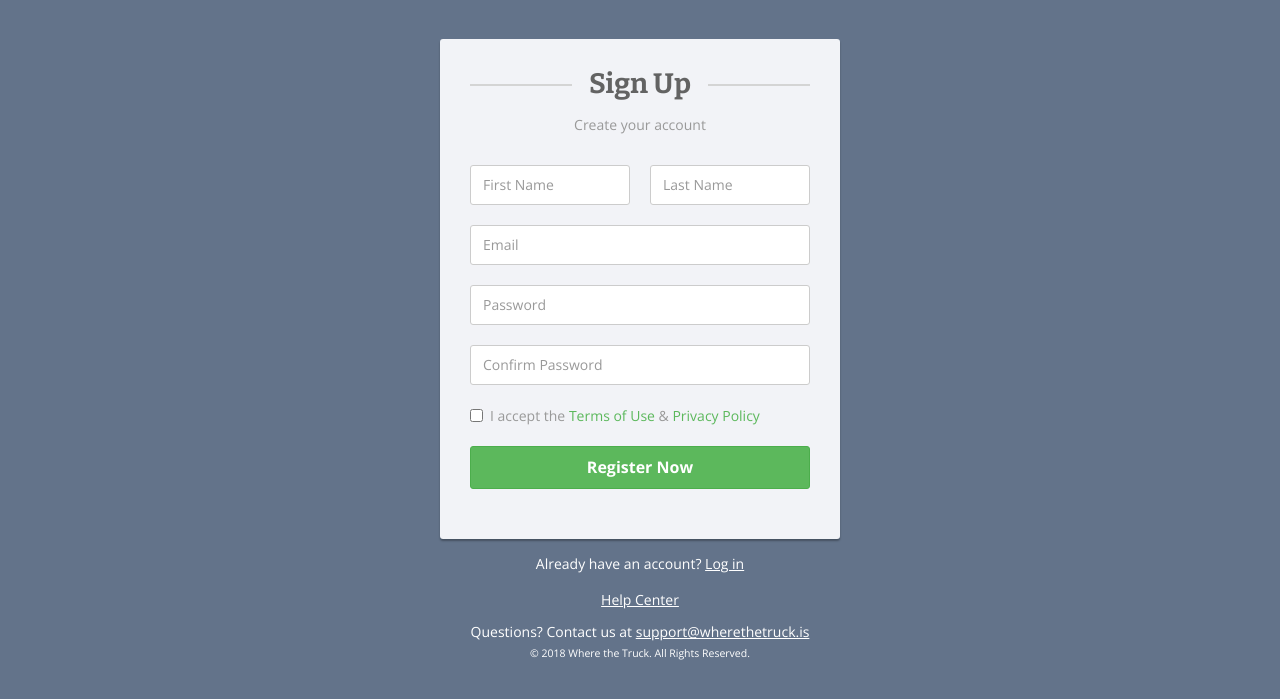
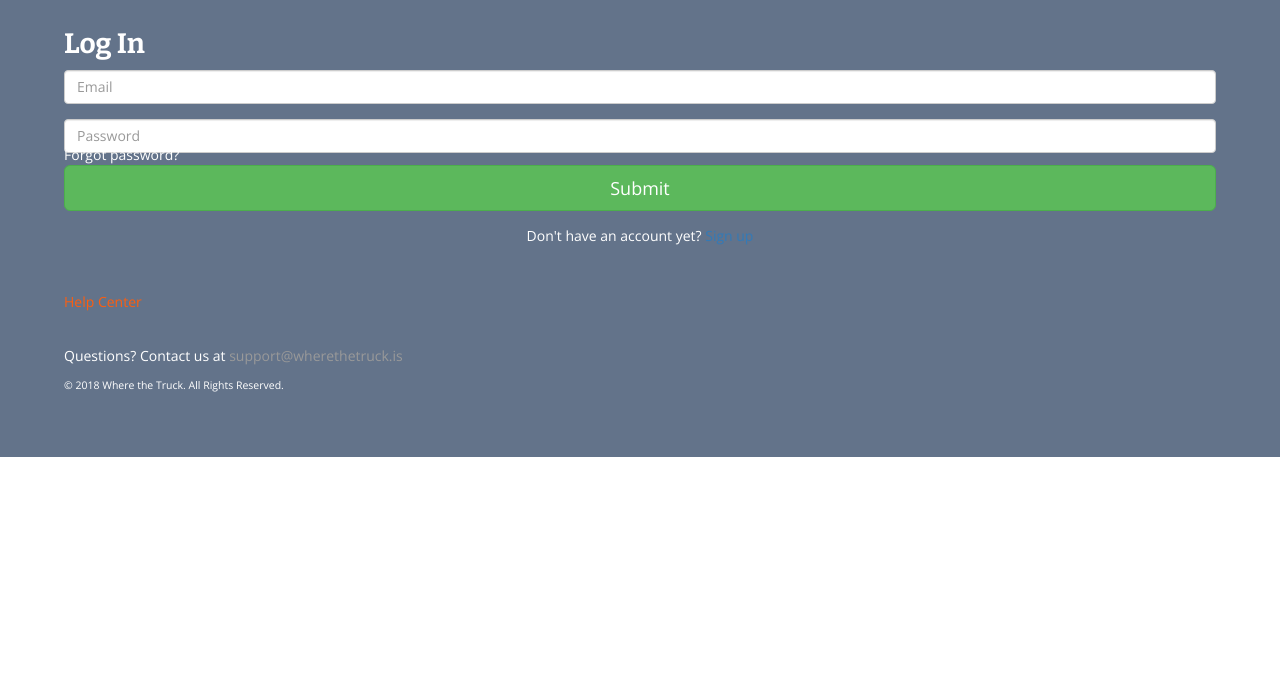
Before and after one commit to elizabethbarr/foodtruck, a website: page app/index.html in a window 1280 px wide. Shown: the part 55-754 px from the top of the page. Drawn offline with nearby package versions, Linux system fonts and the light colour scheme; files that its build step writes are made by us from their sources.

Commit message:
removed Bootstrap forms, restored altfooter html and css

```diff
--- a/app/index.html
+++ b/app/index.html
@@ -53,37 +53,24 @@
   </div>
  </nav>
 
-<div class="signup-container">
-  <div class="signup-form">
+  <div class="login-container">
+    <div class="signup-form">
     <form action="/examples/actions/confirmation.php" method="post">
-    <h2>Sign Up</h2>
-    <p class="hint-text">Create your account</p>
-        <div class="form-group">
-      <div class="row">
-        <div class="col-xs-6"><input type="text" class="form-control" name="first_name" placeholder="First Name" required="required"></div>
-        <div class="col-xs-6"><input type="text" class="form-control" name="last_name" placeholder="Last Name" required="required"></div>
-      </div>
-        </div>
+    <h2>Log In</h2>
         <div class="form-group">
           <input type="email" class="form-control" name="email" placeholder="Email" required="required">
         </div>
     <div class="form-group">
             <input type="password" class="form-control" name="password" placeholder="Password" required="required">
         </div>
+    <div class="forgot" style="margin-top:-2%">Forgot password?</div>
     <div class="form-group">
-            <input type="password" class="form-control" name="confirm_password" placeholder="Confirm Password" required="required">
-        </div>
-        <div class="form-group">
-      <label class="checkbox-inline"><input type="checkbox" required="required"> I accept the <a href="termsconditions">Terms of Use</a> &amp; <a href="privacy">Privacy Policy</a></label>
-    </div>
-    <div class="form-group">
-            <button type="submit" class="btn btn-success btn-lg btn-block">Register Now</button>
+            <button type="submit" class="btn btn-success btn-lg btn-block">Submit</button>
         </div>
     </form>
-  <div class="text-center">Already have an account? <a href="login">Log in</a></div>
-
+  <div class="text-center">Don't have an account yet? <a href="signup">Sign up</a></div>
   <div class="alt-footer" style="margin-top: 4%; text-decoration: none"><a href="help" class="orangelink">Help Center</a></div>
   <div class="alt-footer" style="margin-top: 3%; text-decoration: none">Questions? Contact us at <a class="graylink" href="mailto:support@wherethetruck.is">support@wherethetruck.is</a></div>
   <div class="alt-footer" style="margin-top: 1%; font-size: 0.75em">&copy; 2018 Where the Truck. All Rights Reserved.</div>
+</div>
  </div>
-</div>
--- a/app/styles/main.css
+++ b/app/styles/main.css
@@ -477,6 +477,14 @@ h3 {
   padding-bottom: 2%;
 }
 
+/* login.html */
+.login-container {
+  padding: 5%;
+  color: #fff;
+  background: #63738a;
+  font-family: 'Open Sans', sans-serif;
+}
+
 /* press.html */
 .press-container {
   padding: 5% 10% 5% 20%;
@@ -497,95 +505,6 @@ h3 {
   font-family: 'Open Sans', sans-serif;
 }
 
-  .form-control {
-    height: 40px;
-    box-shadow: none;
-    color: #969fa4;
-  }
-
-  .form-control:focus{
-    border-color: #5cb85c;
-  }
-    .form-control, .btn{
-        border-radius: 3px;
-    }
-  .signup-form{
-    width: 400px;
-    margin: 0 auto;
-    padding: 30px 0;
-  }
-  .signup-form h2{
-    color: #636363;
-        margin: 0 0 15px;
-    position: relative;
-    text-align: center;
-    }
-  .signup-form h2:before, .signup-form h2:after{
-    content: "";
-    height: 2px;
-    width: 30%;
-    background: #d4d4d4;
-    position: absolute;
-    top: 50%;
-    z-index: 2;
-  }
-  .signup-form h2:before{
-    left: 0;
-  }
-  .signup-form h2:after{
-    right: 0;
-  }
-    .signup-form .hint-text{
-    color: #999;
-    margin-bottom: 30px;
-    text-align: center;
-  }
-    .signup-form form{
-    color: #999;
-    border-radius: 3px;
-      margin-bottom: 15px;
-        background: #f2f3f7;
-        box-shadow: 0px 2px 2px rgba(0, 0, 0, 0.3);
-        padding: 30px;
-    }
-  .signup-form .form-group{
-    margin-bottom: 20px;
-  }
-  .signup-form input[type="checkbox"]{
-    margin-top: 3px;
-  }
-  .signup-form .btn{
-        font-size: 16px;
-        font-weight: bold;
-    min-width: 140px;
-        outline: none !important;
-    }
-  .signup-form .row div:first-child{
-    padding-right: 10px;
-  }
-  .signup-form .row div:last-child{
-    padding-left: 10px;
-  }
-    .signup-form a{
-    color: #fff;
-    text-decoration: underline;
-  }
-    .signup-form a:hover{
-    text-decoration: none;
-  }
-  .signup-form form a{
-    color: #5cb85c;
-    text-decoration: none;
-  }
-  .signup-form form a:hover{
-    text-decoration: underline;
-  }
-
-  .alt-footer {
-    text-align: center;
-    text-decoration: none;
-  }
-
 /* termsconditions.html */
 .terms-container {
   padding: 5% 10% 5% 20%;
@@ -604,3 +523,23 @@ h3 {
 .invisible-bullet {
   opacity: 0;
 }
+
+/* alt-footer */
+.alt-footer-container {
+  padding: 2% 8% 2% 8%;
+  background-color: #f8f8f8;
+  bottom: 0;
+  position: absolute;
+  width: 100%;
+}
+
+.alt-footer-middle-middle {
+  text-align: center;
+}
+
+.alt-footer-middle-bottom {
+  padding-top: 10%;
+  font-size: 9px;
+  text-align: center;
+  opacity: 0.75;
+}
```
Also changed, not shown: app/signup.html (+21 -34 lines).
